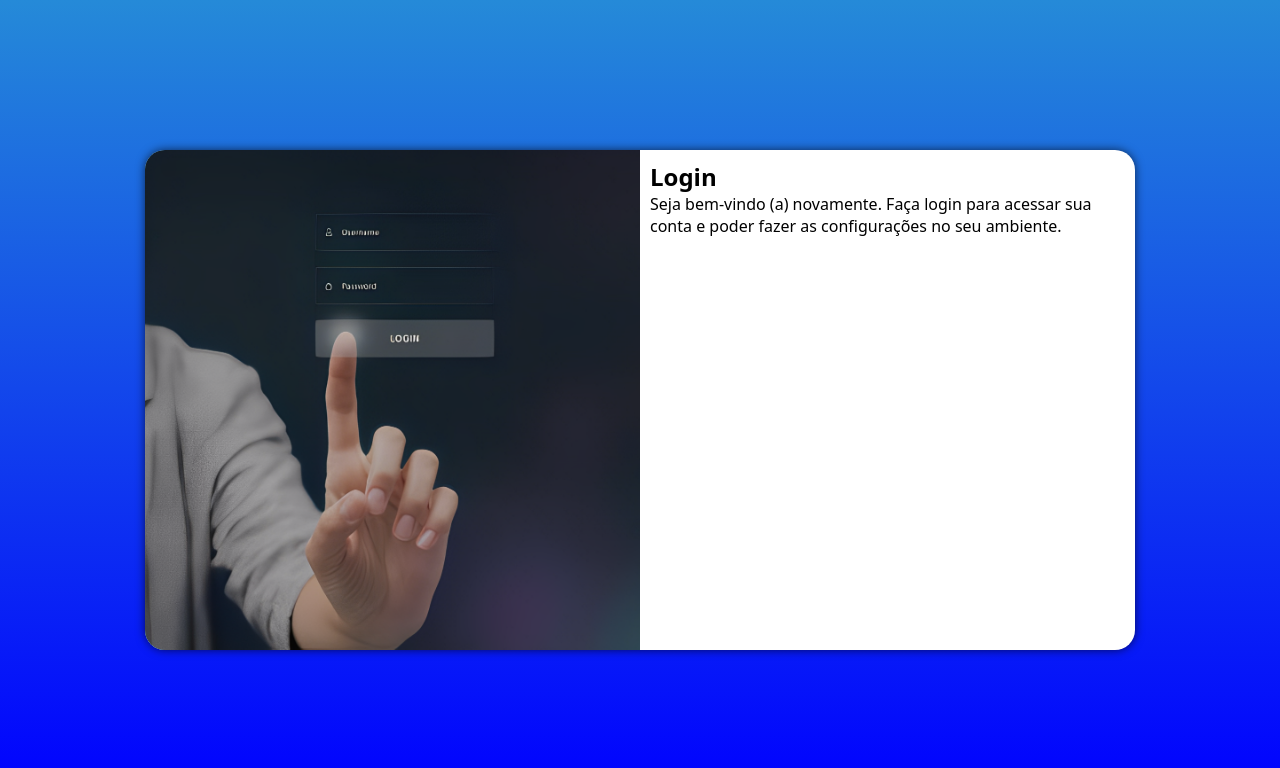
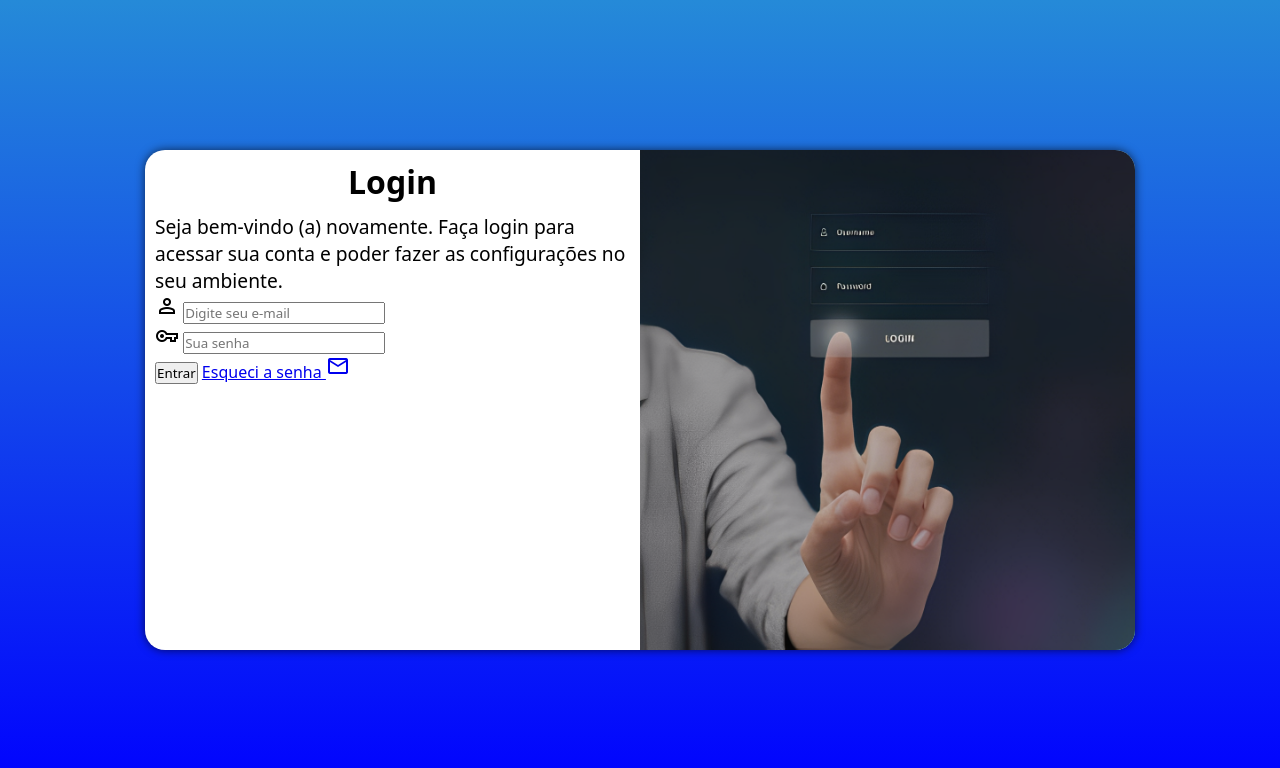
Before and after one commit to QueremNunes/projeto-login, a plain HTML site: page index.html in a window 1280 px wide. Drawn offline with nearby package versions, Linux system fonts and the light colour scheme.

Commit message:
adicionei o formulario

```diff
--- a/estilos/mediaquery.css
+++ b/estilos/mediaquery.css
@@ -27,12 +27,18 @@
     width: 990px;
   }
   section#login > div#imagem {
-    float: left;
+    float: right;
     width: 50%;
     height: 100%;
   }
   section#login > div#formulario {
-    float: right;
+    float: left;
     width: 50%;
   }
+  div#formulario > h1 {
+    font-size: 2em;
+  }
+  div#formulario > p {
+    font-size: 1.2em;
+  }
 }
--- a/estilos/style.css
+++ b/estilos/style.css
@@ -49,3 +49,12 @@ section#login > div#formulario {
   display: block;
   padding: 10px;
 }
+
+div#formulario > h1 {
+  text-align: center;
+  margin-bottom: 10px;
+}
+
+div#formulario > p {
+  font-size: 0.8em;
+}
--- a/index.html
+++ b/index.html
@@ -4,6 +4,10 @@
     <meta charset="UTF-8" />
     <meta name="viewport" content="width=device-width, initial-scale=1.0" />
     <title>Login</title>
+    <link
+      href="https://fonts.googleapis.com/css2?family=Material+Symbols+Outlined"
+      rel="stylesheet"
+    />
     <link rel="stylesheet" href="estilos/style.css" />
     <link rel="stylesheet" href="estilos/mediaquery.css" />
   </head>
@@ -19,7 +23,40 @@
             Seja bem-vindo (a) novamente. Faça login para acessar sua conta e
             poder fazer as configurações no seu ambiente.
           </p>
-          <form action="login.php" method="post"></form>
+          <form action="login.php" method="post" autocomplete="on">
+            <div class="campo">
+              <span class="material-symbols-outlined">person</span>
+              <input
+                type="email"
+                name="login"
+                id="ilogin"
+                placeholder="Digite seu e-mail"
+                autocomplete="email"
+                required
+                maxlength="30"
+              />
+              <label for="ilogin"></label>
+            </div>
+            <div class="campo">
+              <span class="material-symbols-outlined">vpn_key</span>
+              <input
+                type="password"
+                name="senha"
+                id="isenha"
+                placeholder="Sua senha"
+                autocomplete="current-password"
+                required
+                minlength="8"
+                maxlength="20"
+              />
+              <label for="isenha"></label>
+            </div>
+            <input type="submit" value="Entrar" />
+            <a href="esqueci.html"
+              >Esqueci a senha
+              <i> <span class="material-symbols-outlined">mail</span> </i></a
+            >
+          </form>
         </div>
       </section>
     </main>
```
